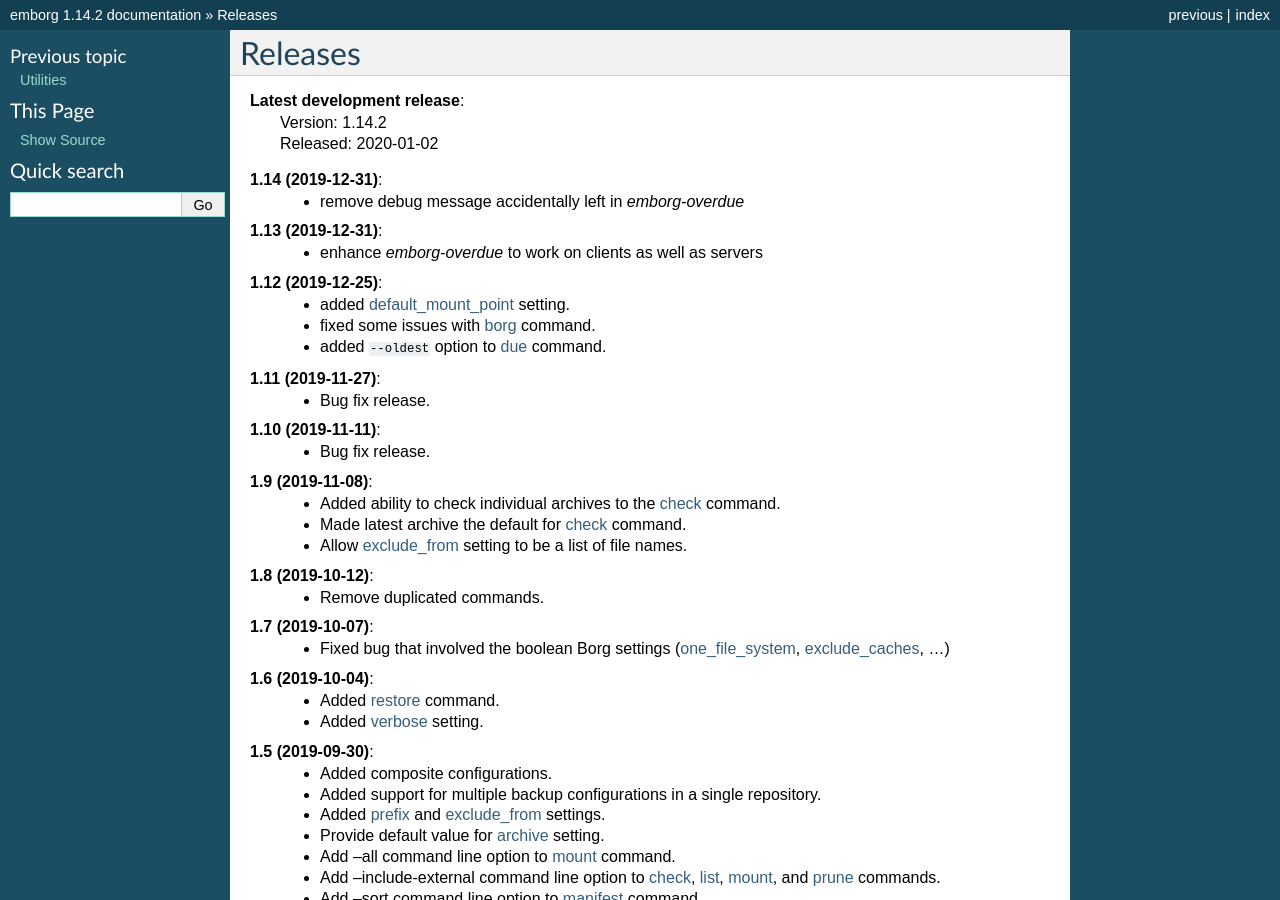
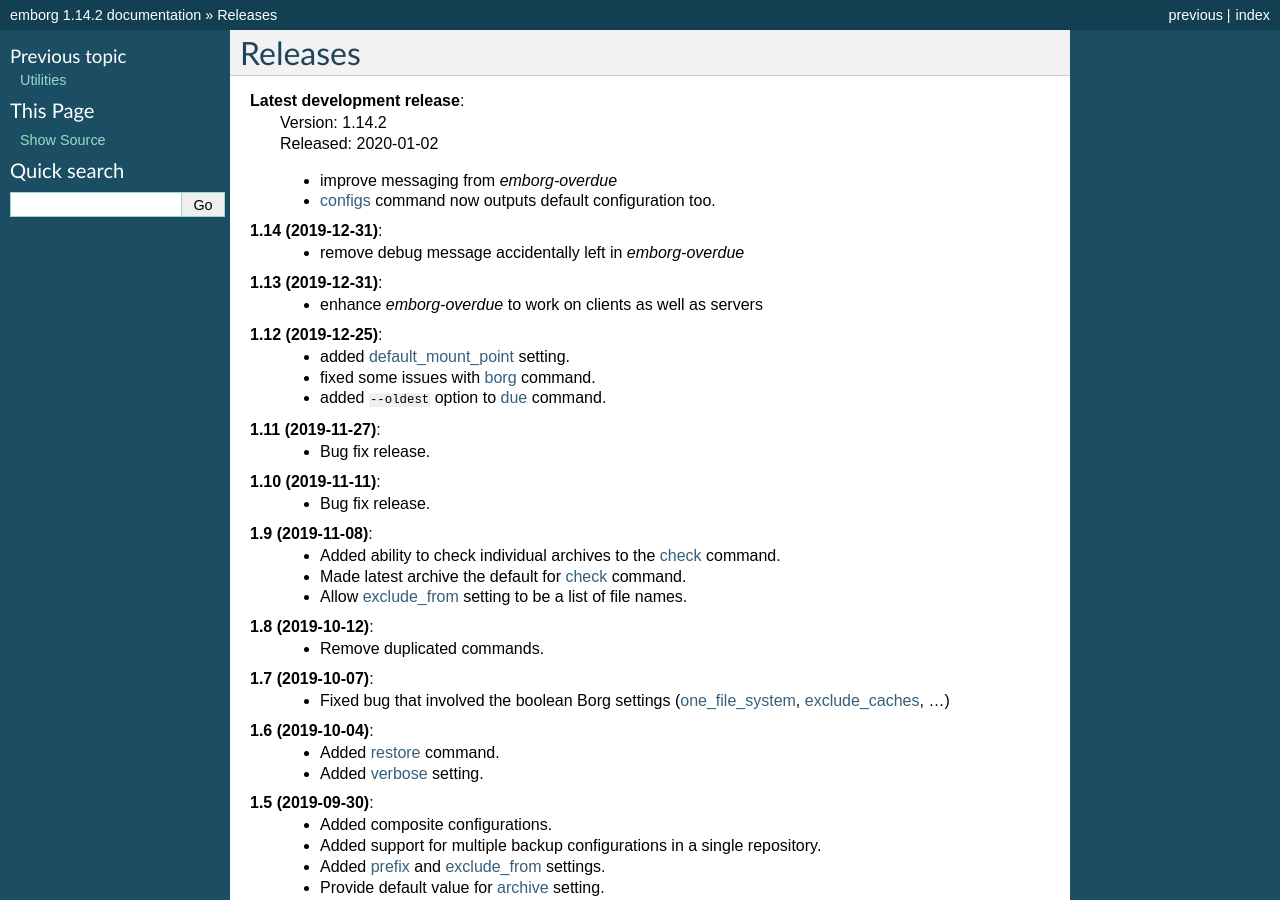
Before and after one commit to KenKundert/emborg, a Sphinx documentation site: the page built from doc/releases.rst, in a window 1280 px wide and 900 px high. Built offline with Sphinx 7.4.7, drawn with Linux system fonts in a browser that asks for light colours.

Commit message:
Update release notes.

```diff
--- a/doc/releases.rst
+++ b/doc/releases.rst
@@ -4,6 +4,9 @@
 **Latest development release**:
     | Version: 1.14.2
     | Released: 2020-01-02
+
+    - improve messaging from *emborg-overdue*
+    - :ref:`configs <configs>` command now outputs default configuration too.
 
 
 **1.14 (2019-12-31)**:
```
